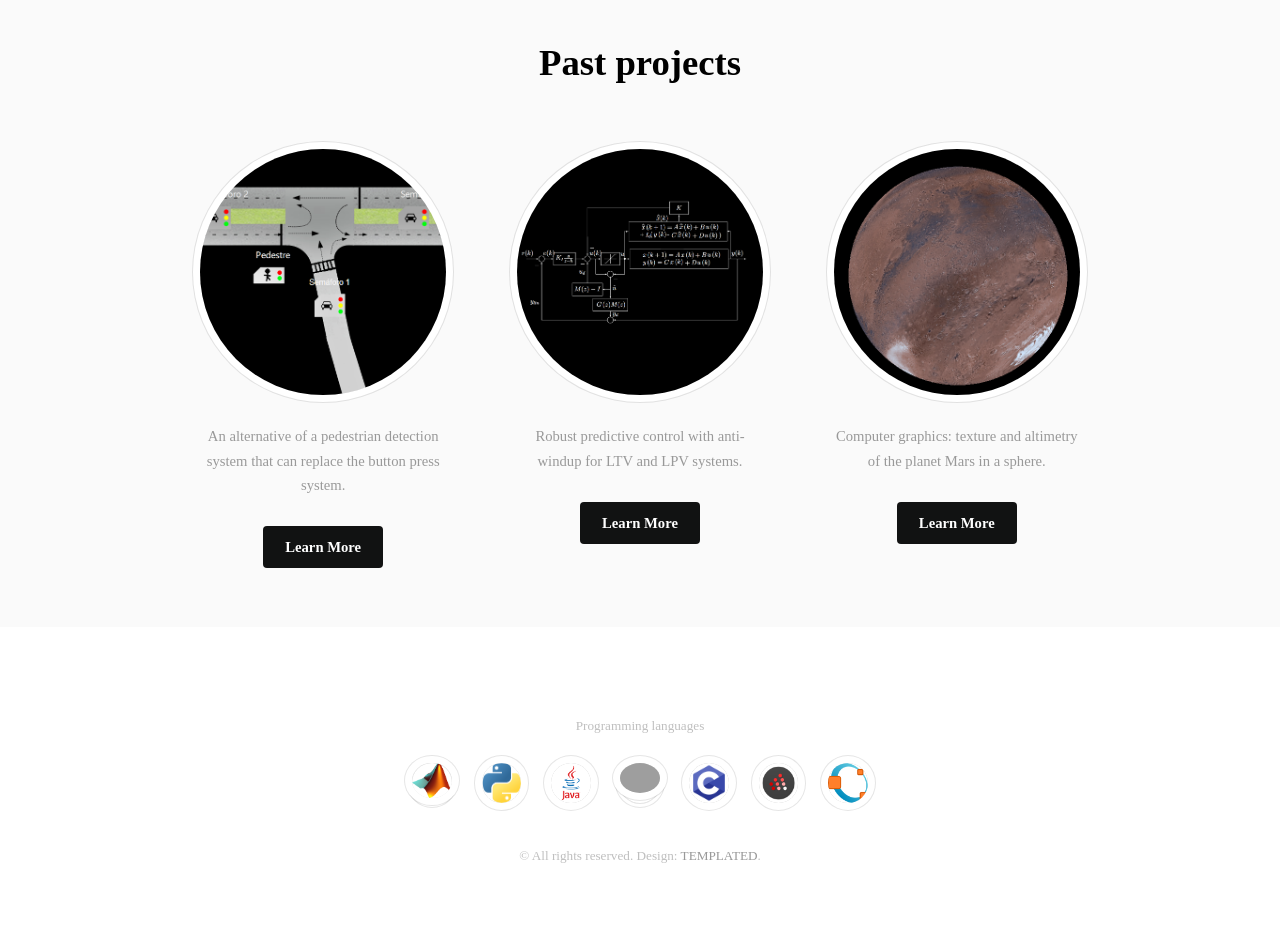
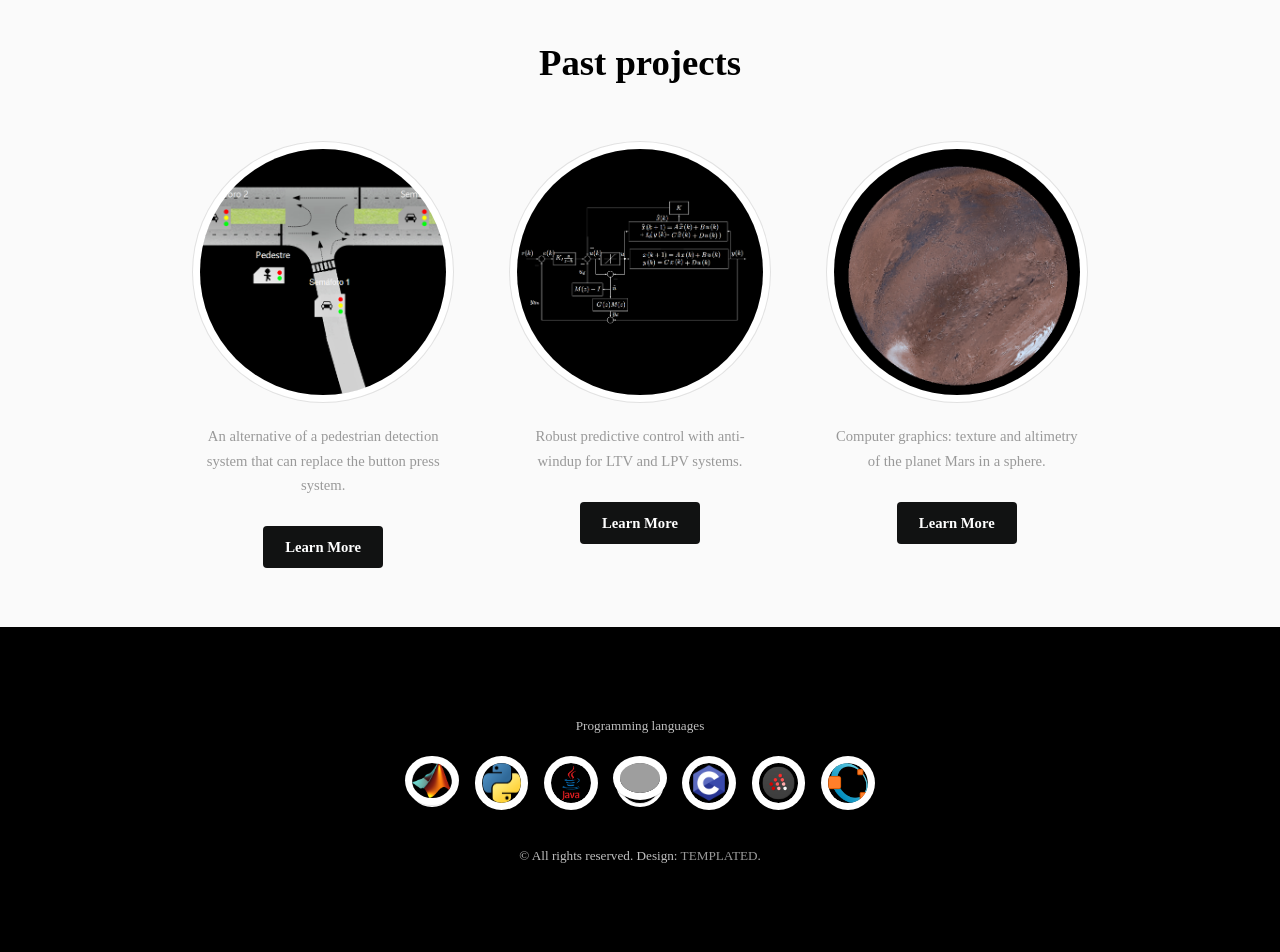
Before and after one commit to roscibely/roscibely.github.io, a Jekyll site: the page built from index.md, in a window 1280 px wide. Shown: the part 2293-3245 px from the top of the page. Built offline with Jekyll 4.4.1, drawn with Linux system fonts in a browser that asks for light colours; some web fonts are replaced; our own code applies the rules of GitHub Pages for plain Markdown files; grey boxes are pictures that could not be loaded.

Commit message:
Update main.css

```diff
--- a/assets/css/main.css
+++ b/assets/css/main.css
@@ -1570,7 +1570,7 @@
 	}
 
 	body {
-		background: #fff;
+		background: #000000;
 	}
 
 		body.is-loading *, body.is-loading *:before, body.is-loading *:after {
@@ -1587,8 +1587,7 @@
 /* Type */
 
 	body {
-		background-color: #fff;
-		background-image: url("images/nasa.jpg");
+		background-color: #000000;
 		color: #999999;
 	}
 
```
